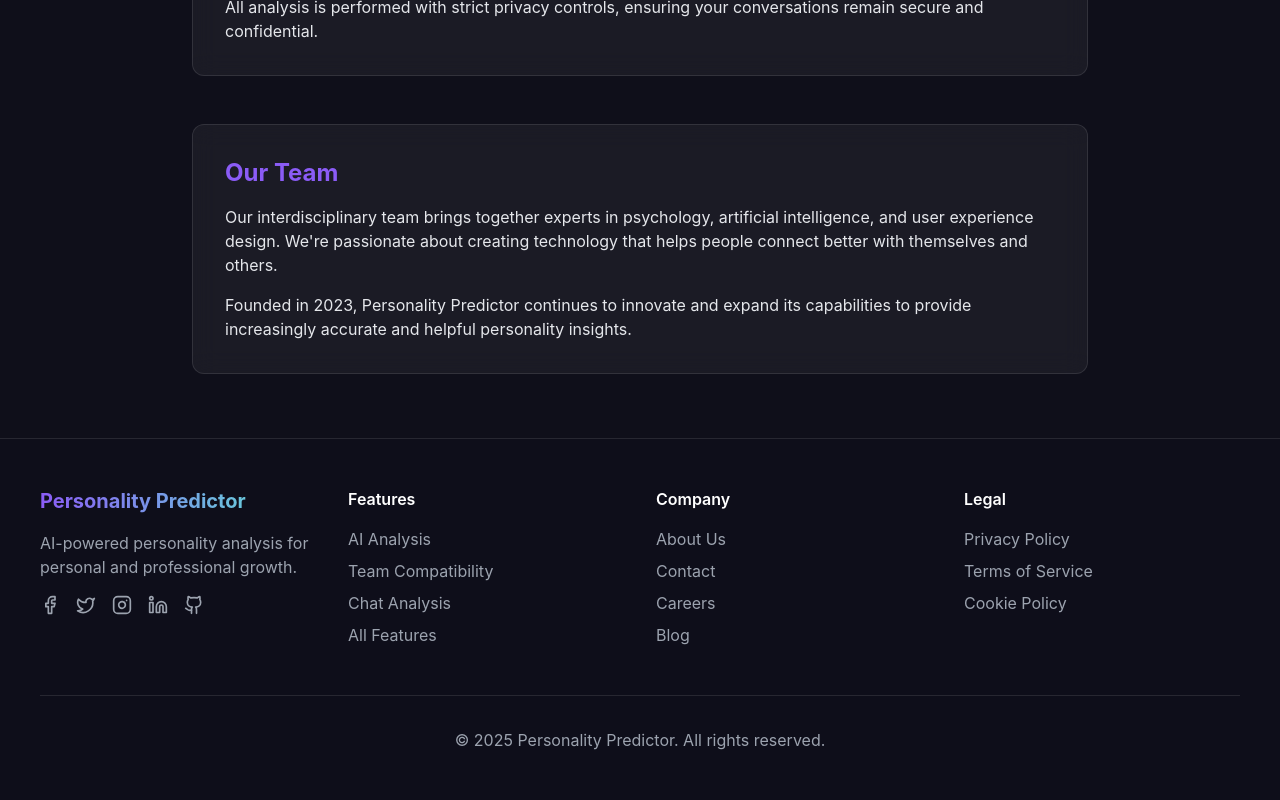
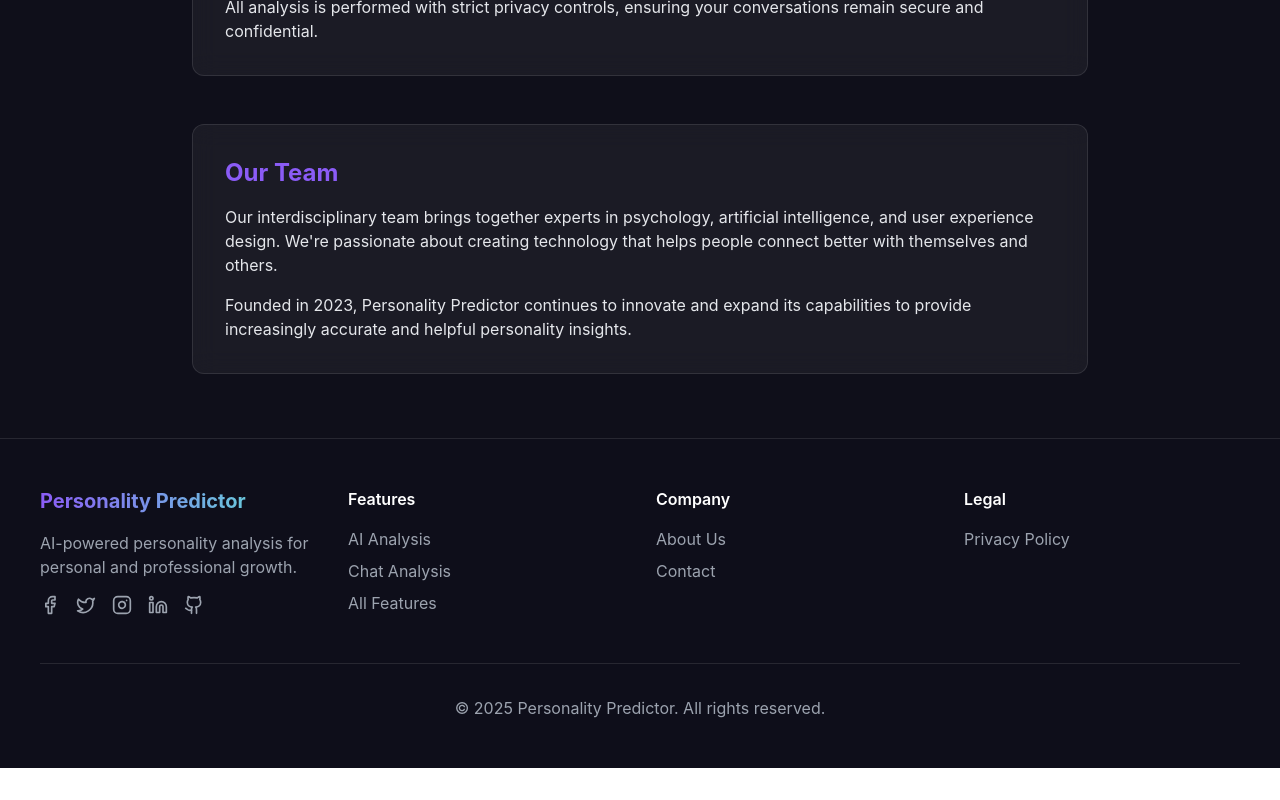
Before and after one commit to Attayab3103/PersonalityPredictor, a React (Create React App) app: page /about in a window 1280 px wide. Shown: the part 812-1612 px from the top of the page. After the commit the page ends 1580 px from the top, so only its background shows below. Built offline with nearby package versions, Linux system fonts and the light colour scheme.

Commit message:
Update Footer.jsx

```diff
--- a/src/components/Footer.jsx
+++ b/src/components/Footer.jsx
@@ -25,7 +25,6 @@ const Footer = () => {
             <h4 className="font-semibold text-white mb-4">Features</h4>
             <ul className="space-y-2">
               <li><Link to="/ai-analysis" className="text-gray-400 hover:text-purple">AI Analysis</Link></li>
-              <li><Link to="/team-compatibility" className="text-gray-400 hover:text-purple">Team Compatibility</Link></li>
               <li><Link to="/chat" className="text-gray-400 hover:text-purple">Chat Analysis</Link></li>
               <li><Link to="/features" className="text-gray-400 hover:text-purple">All Features</Link></li>
             </ul>
@@ -36,8 +35,6 @@ const Footer = () => {
             <ul className="space-y-2">
               <li><Link to="/about" className="text-gray-400 hover:text-purple">About Us</Link></li>
               <li><Link to="/contact" className="text-gray-400 hover:text-purple">Contact</Link></li>
-              <li><Link to="/careers" className="text-gray-400 hover:text-purple">Careers</Link></li>
-              <li><Link to="/blog" className="text-gray-400 hover:text-purple">Blog</Link></li>
             </ul>
           </div>
 
@@ -45,8 +42,6 @@ const Footer = () => {
             <h4 className="font-semibold text-white mb-4">Legal</h4>
             <ul className="space-y-2">
               <li><Link to="/privacy" className="text-gray-400 hover:text-purple">Privacy Policy</Link></li>
-              <li><Link to="/terms" className="text-gray-400 hover:text-purple">Terms of Service</Link></li>
-              <li><Link to="/cookies" className="text-gray-400 hover:text-purple">Cookie Policy</Link></li>
             </ul>
           </div>
         </div>
```
